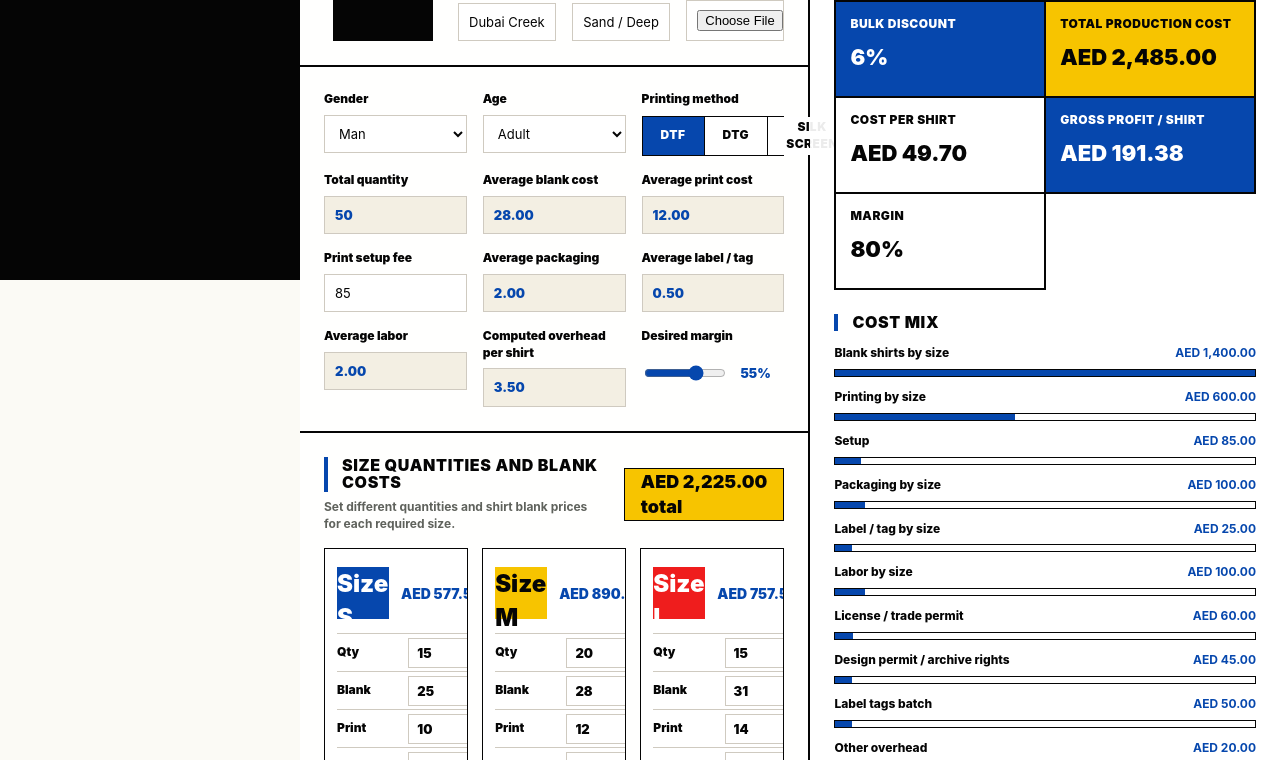
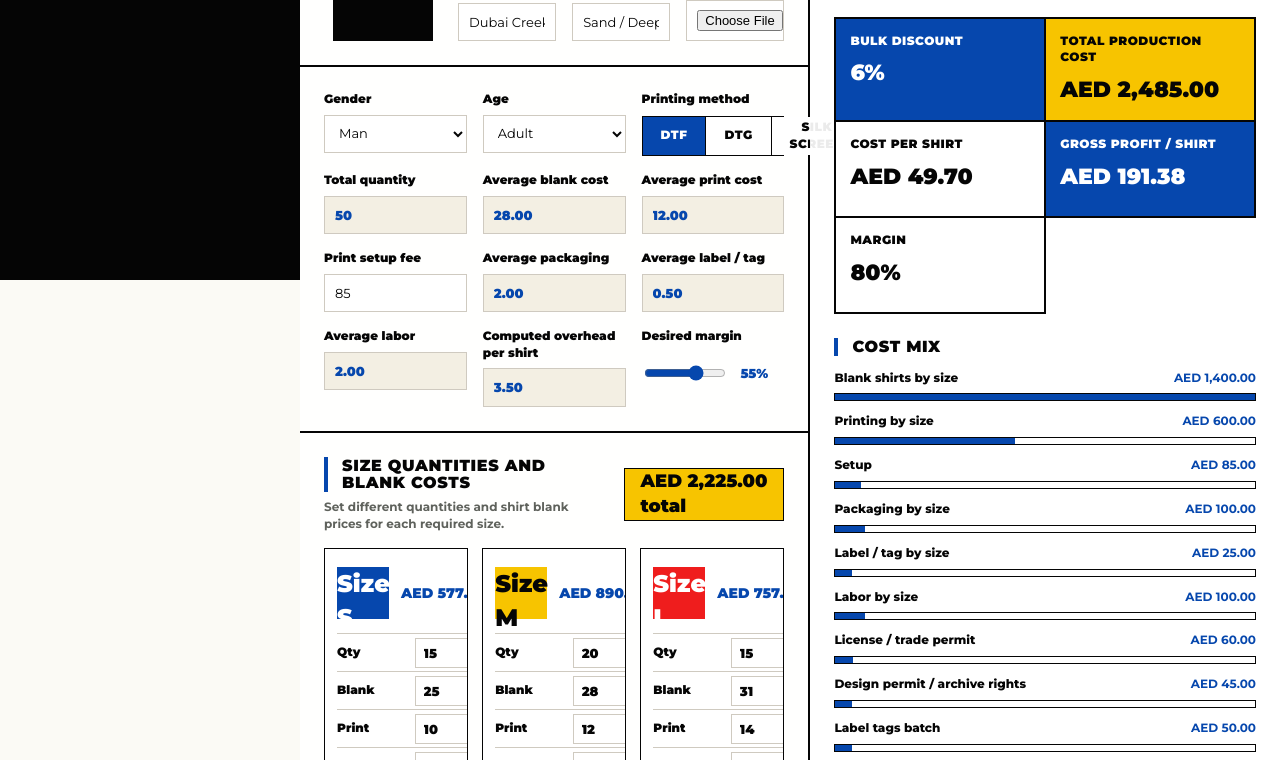
Before and after one commit to gaylerylliam-art/souvenirshirtcalculator, a website: page index.html in a window 1280 px wide. Shown: the part 526-1286 px from the top of the page. Drawn offline with Linux system fonts and the light colour scheme.

Commit message:
Use Montserrat font across calculator

```diff
--- a/styles.css
+++ b/styles.css
@@ -1,3 +1,5 @@
+@import url("https://fonts.googleapis.com/css2?family=Montserrat:wght@400;500;600;700;800;900&display=swap");
+
 :root {
   --paper: #fbfaf5;
   --surface: #ffffff;
@@ -11,7 +13,7 @@
   --cream: #f3efe3;
   --shadow: none;
   --radius: 0;
-  font-family: "Inter", "Arial", sans-serif;
+  font-family: "Montserrat", "Arial", sans-serif;
 }
 
 * {
@@ -22,6 +24,7 @@ body {
   margin: 0;
   background: var(--paper);
   color: var(--ink);
+  font-family: "Montserrat", "Arial", sans-serif;
   line-height: 1.4;
 }
 
```
